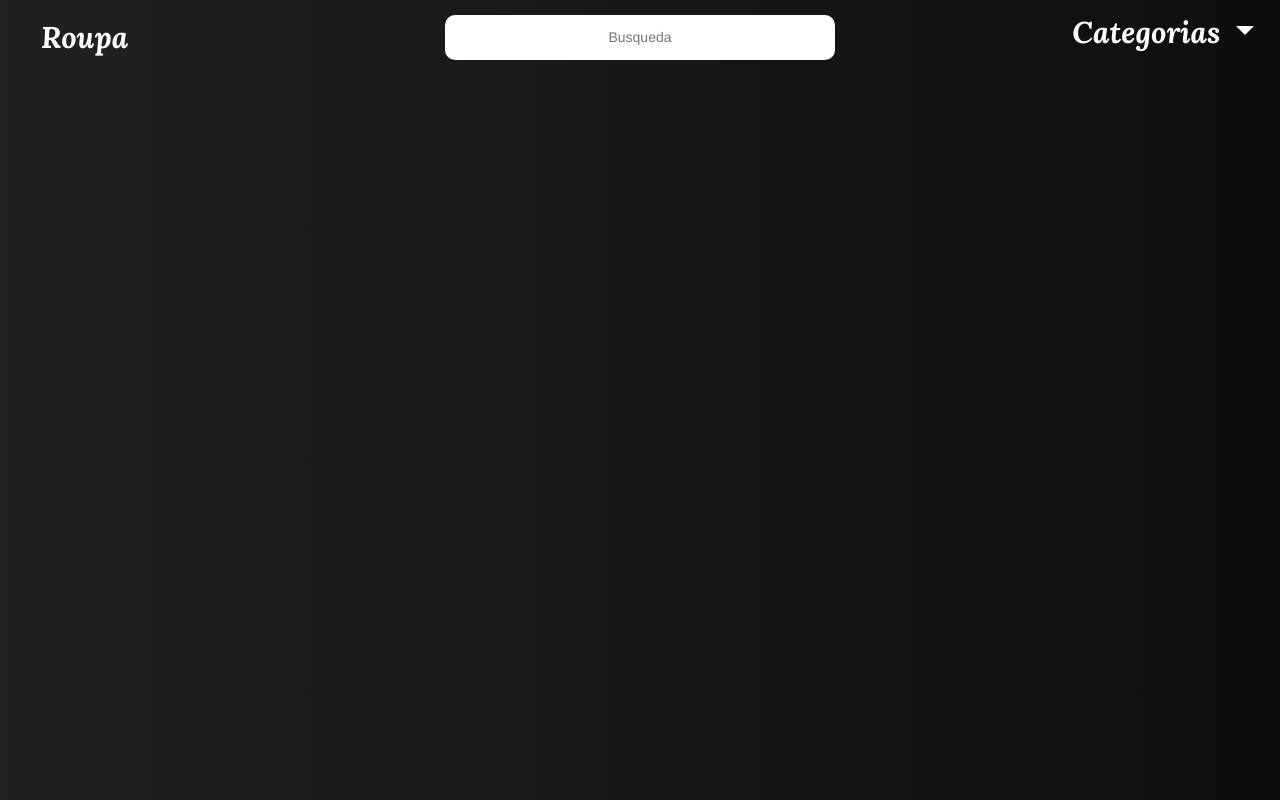
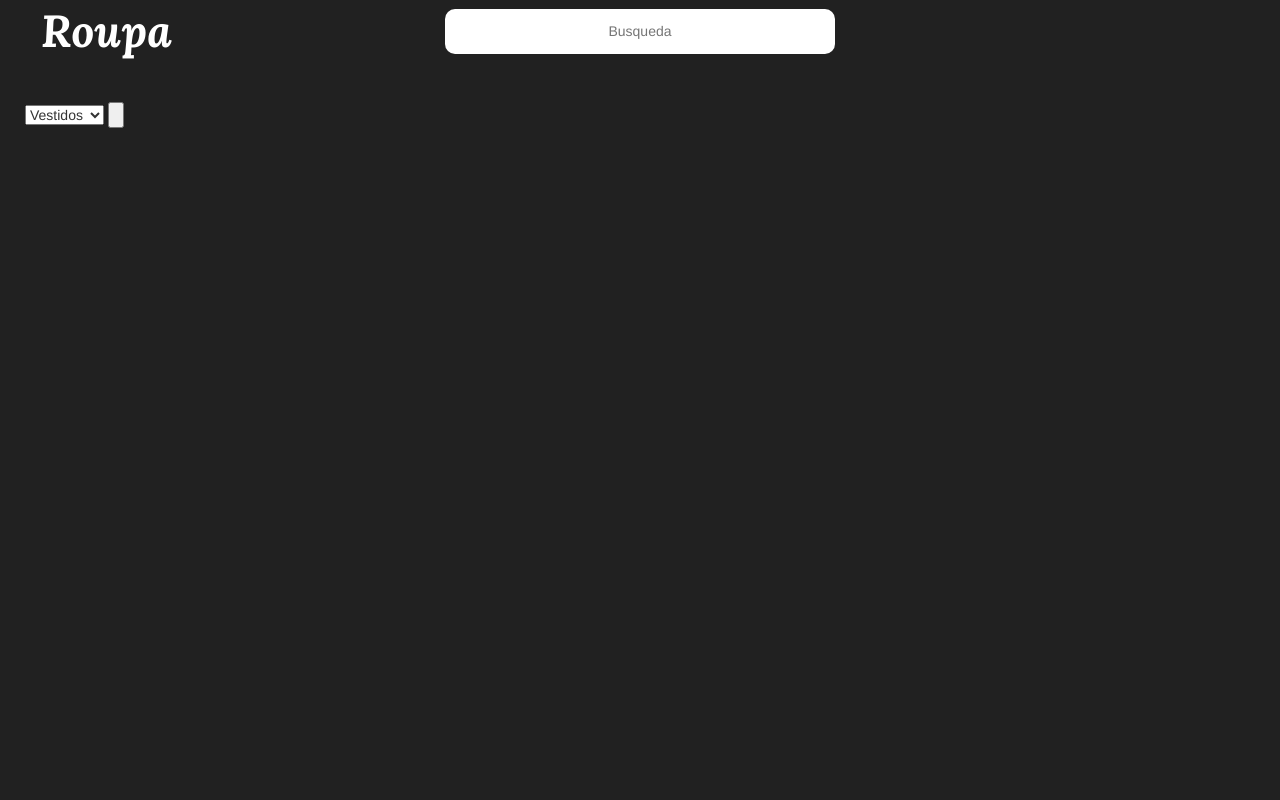
Before and after one commit to IgnacioBorassi/Roupa, a Flask app: page /search.html in a window 1280 px wide. Run offline with Flask 2, Linux system fonts and the light colour scheme; some libraries are stand-ins or nearby versions.

Commit message:
Cambair diseño para que tenga categorias a la izquierda

```diff
--- a/src/app.py
+++ b/src/app.py
@@ -8,20 +8,19 @@ conn_params= {
     "user" : "root",
     "password" : "pX5jxpups2TWnx",
     "host" : "0.tcp.sa.ngrok.io",
-    "port" : 19848,
+    "port" : 13208,
     "database" : "roupa_products"
 }
 
-try:
-    conn = mariadb.connect(**conn_params)
-except mariadb.Error as e:
-    print(f"Error connecting to MariaDB Platform: {e}")
-    sys.exit(1)
-
-cursor = conn.cursor()
-
 def get_roupa(ropa):
     lista = []
+    try:
+        conn = mariadb.connect(**conn_params)
+    except mariadb.Error as e:
+        print(f"Error connecting to MariaDB Platform: {e}")
+        sys.exit(1)
+
+    cursor = conn.cursor()
     try:
         if ropa != "":
             statement = "SELECT name, cost, image, link, id_brand FROM products WHERE name LIKE '%"
@@ -41,6 +40,8 @@ def get_roupa(ropa):
         cursor.execute(statement,data)
         for (ropa) in cursor:
             lista.append(ropa)
+
+        cursor.close()
         return lista
 
 
@@ -54,6 +55,7 @@ def home():
     lista = []
     if request.method == 'POST':
         ropa = request.form['ropa']
+
         lista = get_roupa(ropa)
         if lista == None:
             lista=[]
@@ -66,6 +68,9 @@ def search():
     lista = []
     if request.method == 'POST':
         ropa = request.form['ropa']
+        if ropa == "":
+            cate = request.form['categoria']
+            print(cate)
         lista = get_roupa(ropa)
     if lista == None:
         lista=[]
--- a/src/static/styles/styles.css
+++ b/src/static/styles/styles.css
@@ -43,11 +49,17 @@ img {
   }
 
 body {
-    background-image: linear-gradient(to right , #212121 , #0E0E0E);
+    background-image: linear-gradient(to right , #212121 ,#212121);
 }
-.navbar-custom {
+
+.navbarSearch {
+    overflow: hidden;
+    position: fixed; /* Set the navbar to fixed position */
+    top: 0; /* Position the navbar at the top of the page */
+    width: 100%; /* Full width */
     background-color: transparent;
     padding: 1rem;
+    background-color: #212121 ;
 }
 
 .search-bar {
@@ -165,3 +162,30 @@ body {
     margin-right: auto;
     margin-left: auto;
 }
+.sidebar{
+    flex: 1 1 0;
+    margin-top: 30;
+    padding: 2rem 1rem;
+    float:left;
+    width: 20%;
+    background-color: transparent;
+    position: fixed;
+    z-index: 1;
+    overflow-x: hidden;
+    height: 500px;
+    border-radius: 40px;
+
+}
+
+.content {
+    width: 80%;
+    height: 100%;
+    flex: 1 1 0;
+    padding: 2rem;
+    float:right;
+}
+
+.margen{
+    margin-top: 10px;
+    margin-bottom: 5px;
+}
--- a/src/templates/search.html
+++ b/src/templates/search.html
@@ -15,7 +15,7 @@
   <!--Fonts-->
   <link rel="preconnect" href="https://fonts.googleapis.com">
   <link rel="preconnect" href="https://fonts.gstatic.com" crossorigin>
-  <link href="https://fonts.googleapis.com/css2?family=Lora:ital,wght@1,700&display=swap" rel="stylesheet">
+  <link href="https://fonts.googleapis.com/css2?family=Catamaran&family=Lora:ital,wght@1,700&display=swap" rel="stylesheet">
 
   <link rel="icon" href="https://cdn-icons-png.flaticon.com/128/1785/1785255.png">
   <title>Roupa</title>
@@ -24,47 +24,52 @@
 <body>
   <nav class="navbar navbar-expand-lg navbar-custom">
     <div class="col-md-4">
-      <a style="font-size: 30px; color: white;" class="navbar-brand fontSizeNav" href="/">Roupa</a>
+      <a style="font-size: 45px; color: white;" class="navbar-brand fontSizeNav" href="/">Roupa</a>
     </div>
     <div class="col-md-4 centrar">
         <form action="http://127.0.0.1:5000/search.html" method = "post">
           <input type="text" class="search-bar" placeholder="Busqueda" name="ropa">
         </form>
     </div>
-    <div class="col-md-4 centrar" id="navbarSupportedContent">
-      <div class="dropdown der centrarHW">
-        <p style="font-size: 30px; color: white;" class="fontSizeNav dropdown-toggle" data-toggle="dropdown">
-          Categorias
-        </p>
-        <ul class="dropdown-menu dropdown-menu-right">
-          <li><a href="#"  >Vestidos</a></li>
-          <li><a href="#" >Camisas</a></li>
-          <li><a href="#" >Remeras</a></li>
-        </ul>
-
-      </div>
-    </div>
   </nav>
 
   <div class="container-fluid containerMargin">
+
+    <aside class="sidebar">
+      <div class="dropdown centrarHW">
+        <form action="http://127.0.0.1:5000/search.html" method="post">
+          <!--<p style="font-size: 20px; color: white;" class="fontAside dropdown-toggle" data-toggle="dropdown">
+            CATEGORIAS
+          </p>-->
+          <select class="dropdown-toggle" name="categoria" >
+            <option value="Vestidos"> Vestidos </option>
+            <option value="Camisas"> Camisas </option>
+            <option value="Remeras"> Remeras </option>
+          </select>
+          <input type="button">
+        </form>
+      </div>
+    </aside>
+
+    <main class="content">
       <ul class="row">
         <!--Acá empieza-->
         {%for lista in range(0,len)%}
         <li class="col-md-3">
-        <div class="block seccion">
+          <div class="card">
             <a style="color: white;" class="centrar" href="{{ listas[lista][3]}}">
-            <div class="col-md-12">
+              <div class="margen">
                 {%if listas[lista][4] == 2%}
-              <div class="col-md-4 justify-content-left">
+                <div class="justify-content-left">
                   <img class="logoimg" src="https://logo-logos.com/2016/10/Zara_logo.png">
                 </div>
                 {%else%}
-              <div class="col-md-4 justify-content-left">
+                <div class="justify-content-left">
                   <img class="logoimg" src="https://equusio.vtexassets.com/assets/vtex/assets-builder/equusio.lyr-moda/6.1.7/Logo%20Equus%20positivo___d7b1c196aa17171a9a1162d9fa8ed6e2.png">
                 </div>
                 {%endif%}
               </div>
-            <div class="col-md-12">
+              <div>
                   <img class = "blockimg" src="{{ listas[lista][2] }}" alt="Producto">
               </div>
                 <div class="col-md-12 centrarHW">
@@ -77,6 +82,7 @@
         {%endfor%}
         <!--Acá termina-->
       </ul>
+    </main>
   </div>
 
 </body>
```
Also changed, not shown: other parts of src/static/styles/styles.css (+13 -22 lines). Lines whose indentation alone changed are shown as unchanged.
